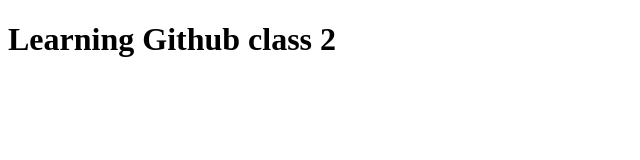
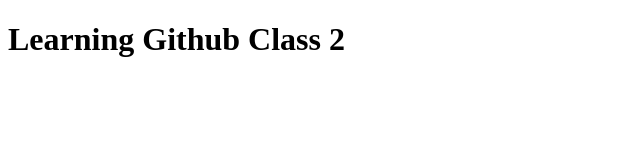
Before and after one commit to alihaiderbanoqabil/bano-qabil-4.0-fall-session-batch-11-1-web-development-1-mhc-ss, a plain HTML site: page class6-github/index.html in a window 1280 px wide. Shown: the full height of the page, 0-640 px from the left. Drawn offline with Linux system fonts and the light colour scheme.

Commit message:
changes in class 6

```diff
--- a/class6-github/index.html
+++ b/class6-github/index.html
@@ -3,9 +3,9 @@
 <head>
     <meta charset="UTF-8">
     <meta name="viewport" content="width=device-width, initial-scale=1.0">
-    <title>Learning Github</title>
+    <title>Learning Github Class 2</title>
 </head>
 <body>
-    <h1>Learning Github class 2 </h1>
+    <h1>Learning Github Class 2</h1>
 </body>
 </html>
```
